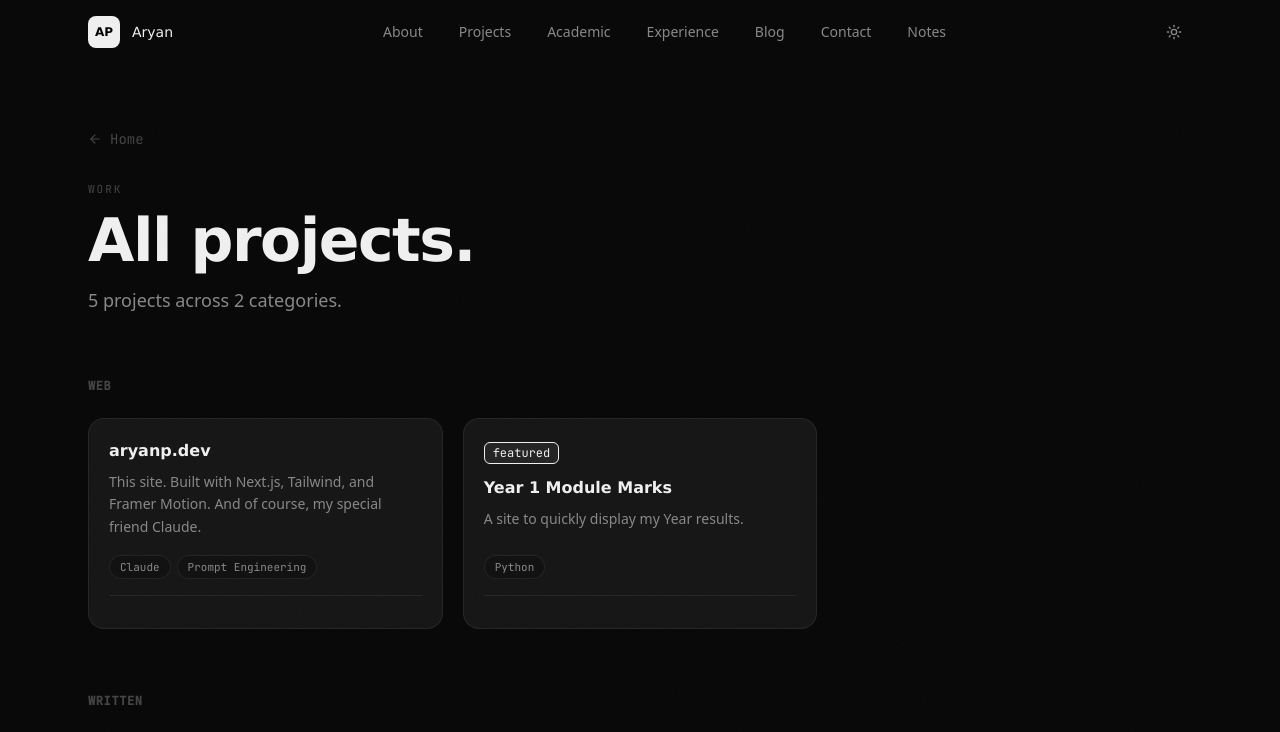
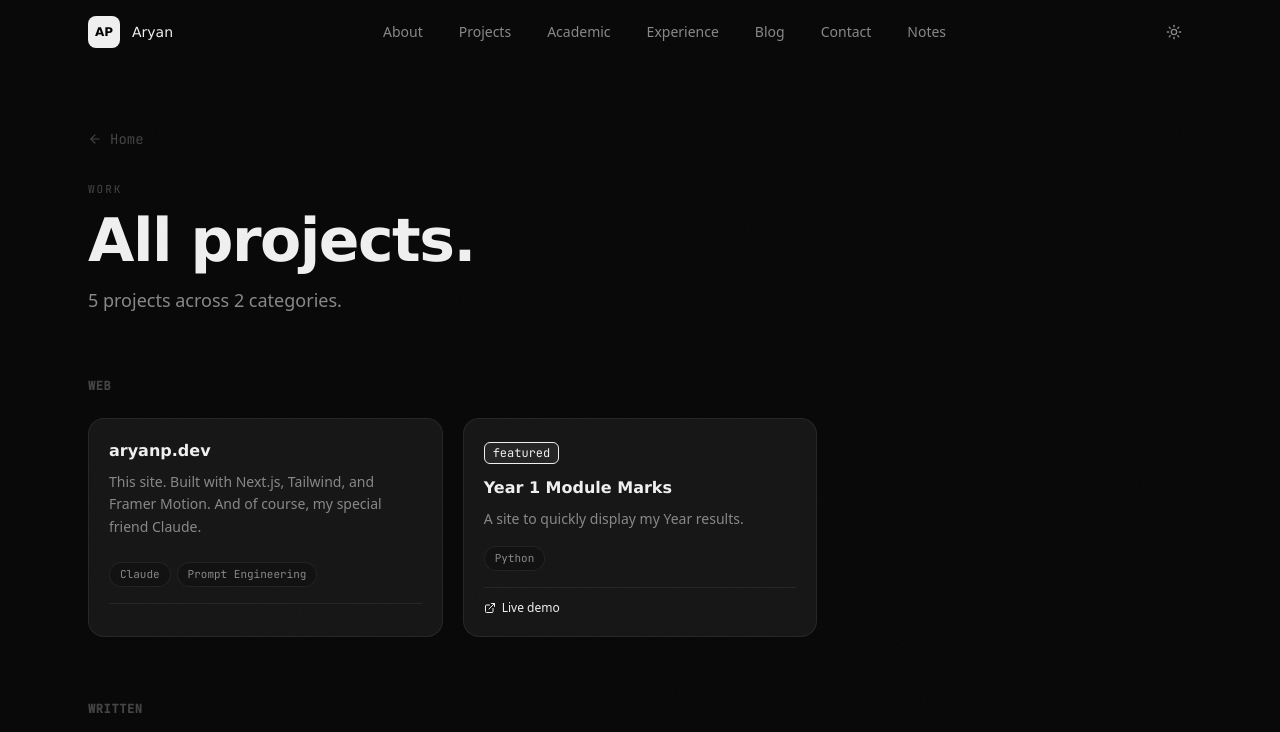
Before and after one commit to Prabbie9/aryanp-dev, a Next.js app: page /projects in a window 1280 px wide. Shown: the top 732 px of the page. Built offline with nearby package versions, Linux system fonts and the light colour scheme.

Commit message:
Fix demoUrl to link

```diff
--- a/src/app/projects/page.tsx
+++ b/src/app/projects/page.tsx
@@ -108,9 +108,9 @@ export default function ProjectsPage() {
                           <Github size={12} /> Source
                         </a>
                       )}
-                      {project.demoUrl && (
+                      {project.link && (
                         <a
-                          href={project.demoUrl}
+                          href={project.link}
                           target="_blank"
                           rel="noopener noreferrer"
                           className="flex items-center gap-1.5 text-xs transition-opacity hover:opacity-60"
```
